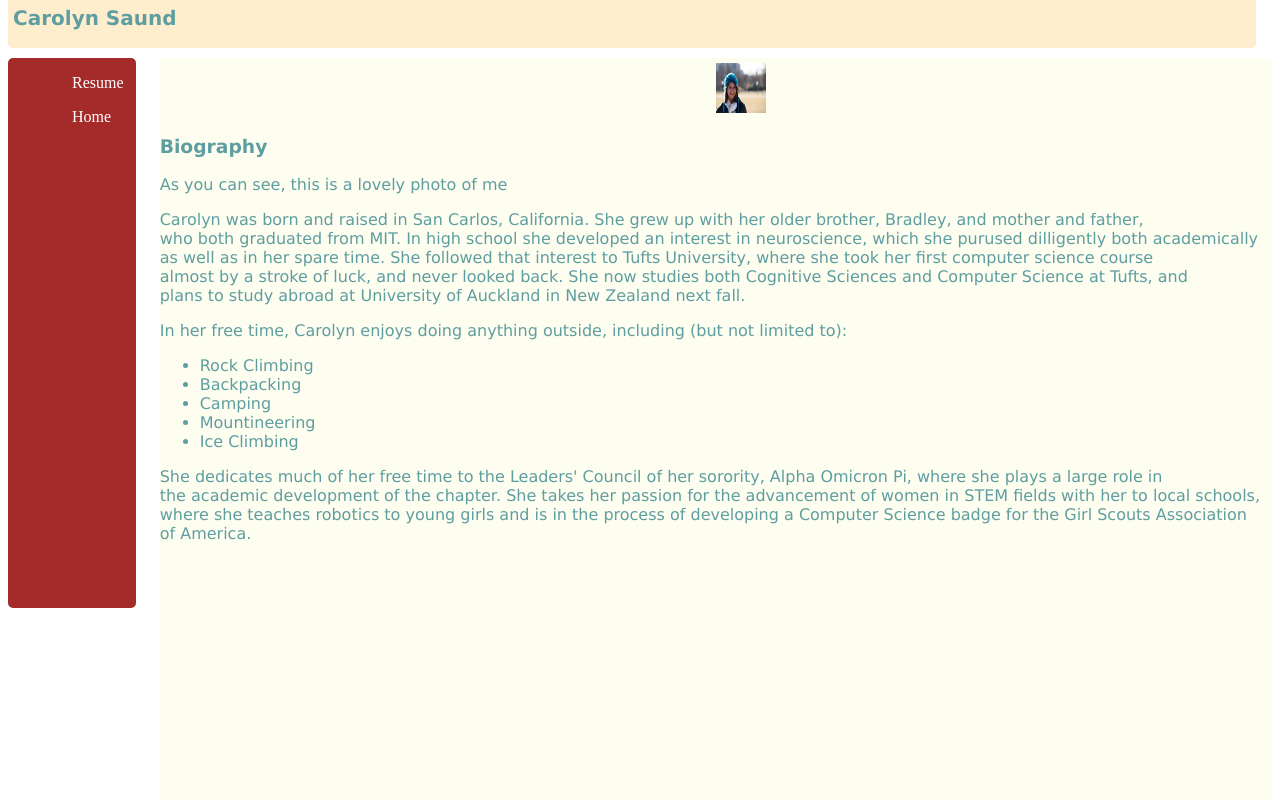
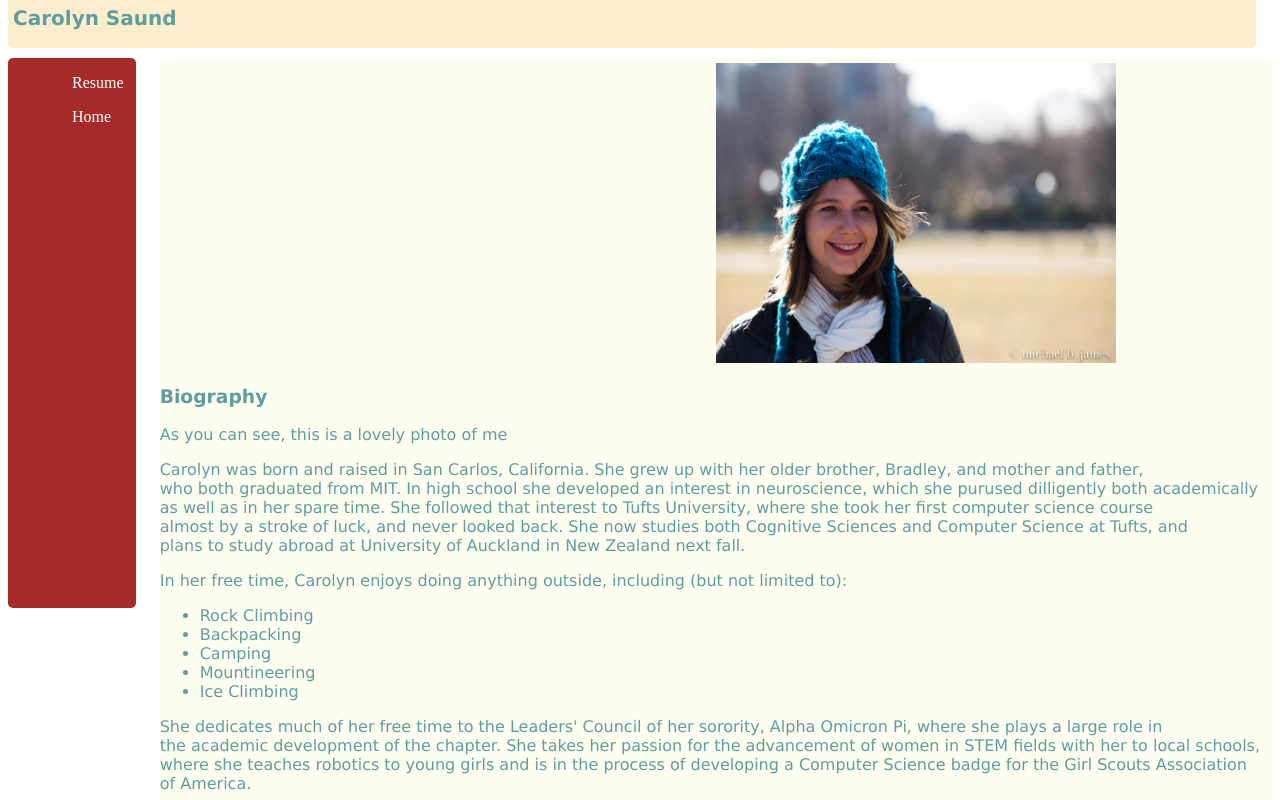
Before and after one commit to csaund/csaund.github.com, a plain HTML site: page bio.html in a window 1280 px wide. Shown: the top 800 px of the page. Drawn offline with Linux system fonts and the light colour scheme.

Commit message:
fixed img stuff I messed up

```diff
--- a/biostyle.css
+++ b/biostyle.css
@@ -34,8 +34,8 @@ a:hover{
 }
 
 img{
-	width:50px;
-	height:50px;
+	width:400px;
+	height:300px;
 	padding-top:5px;
 	margin-left:50%;
 }
--- a/resumestyle.css
+++ b/resumestyle.css
@@ -32,8 +32,8 @@ a:hover{
 }
 
 img{
-	width:400px;
-	height:300px;
+	width:50px;
+	height:50px;
 	float:left;
 	padding-top:5px;
 	margin-left:50%;
```
